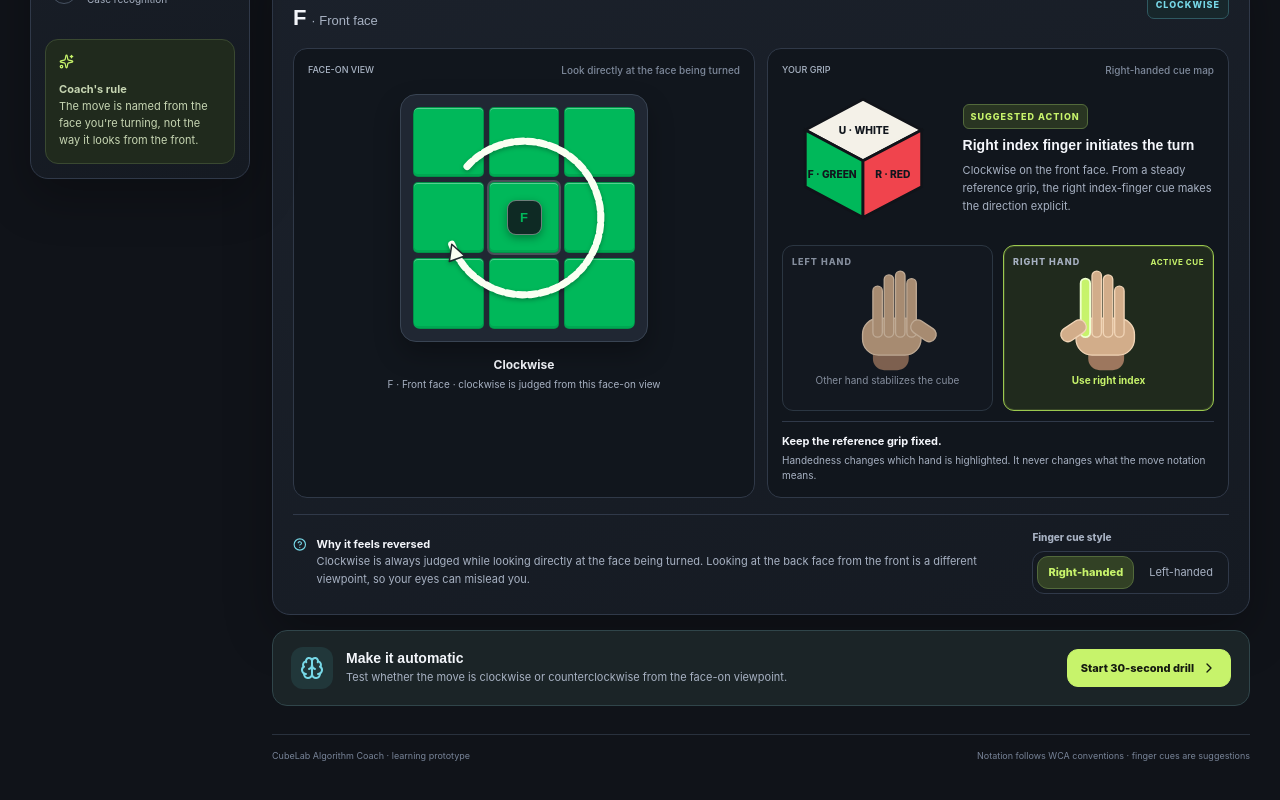
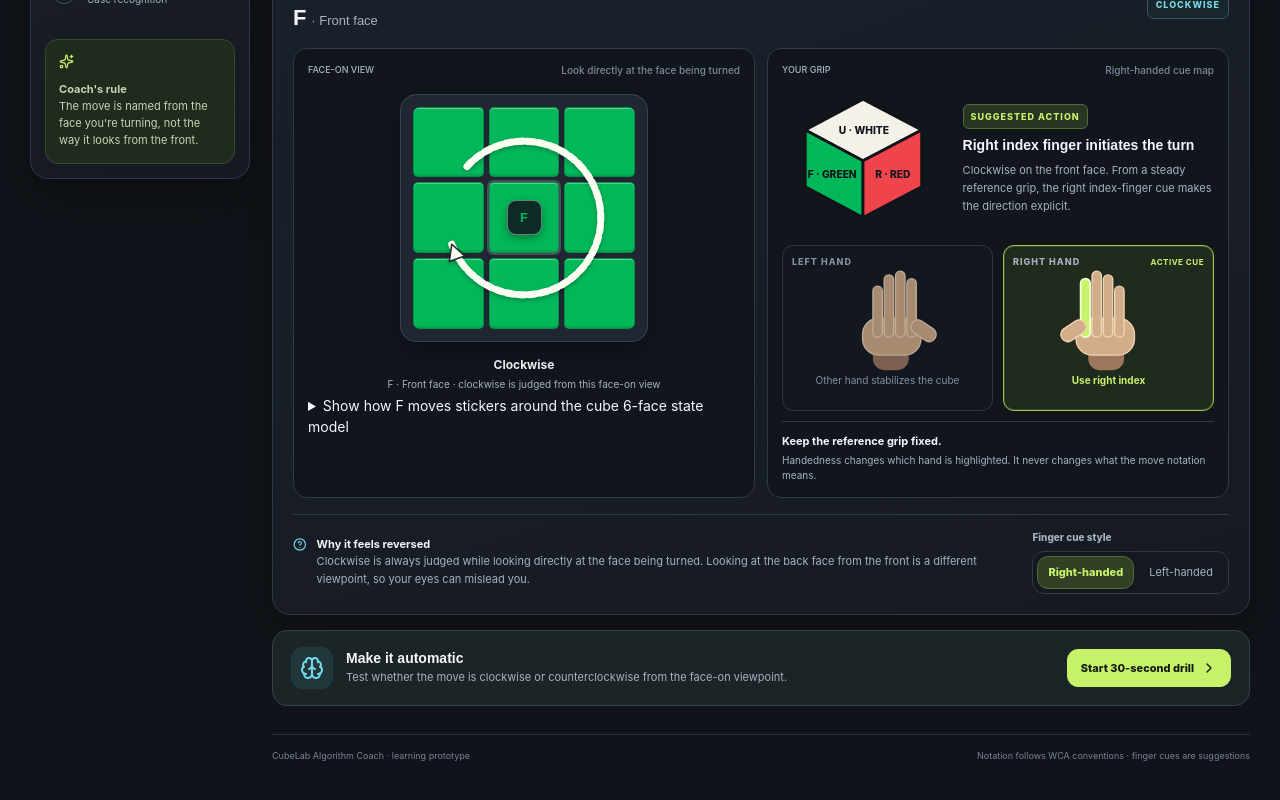
Before and after one commit to glitches-coder/cubelab-algorithm-coach, a React (Vite) app: page / in a window 1280 px wide. Shown: the part 740-1540 px from the top of the page. Built offline with nearby package versions, Linux system fonts and the light colour scheme.

Commit message:
Connect move lesson to six-face cube state preview

```diff
--- a/src/components/MoveDiagram.jsx
+++ b/src/components/MoveDiagram.jsx
@@ -1,4 +1,5 @@
 import React from 'react';
+import CubeNetPreview from './CubeNetPreview.jsx';
 
 const FACE_NAMES = { U: 'Up', D: 'Down', R: 'Right', L: 'Left', F: 'Front', B: 'Back' };
 const FACE_COLORS = {
@@ -150,6 +151,7 @@ export default function MoveDiagram({ move, viewMode = 'both', hand = 'right', c
           <strong>{half ? 'Turn 180°' : direction}</strong>
           <span>{move} · {name} face · {face === 'B' ? 'clockwise is judged from behind the cube' : 'clockwise is judged from this face-on view'}</span>
         </div>
+        <CubeNetPreview move={move} />
       </section>}
 
       {handsVisible && <section className="diagram-card grip-lesson-card">
```
